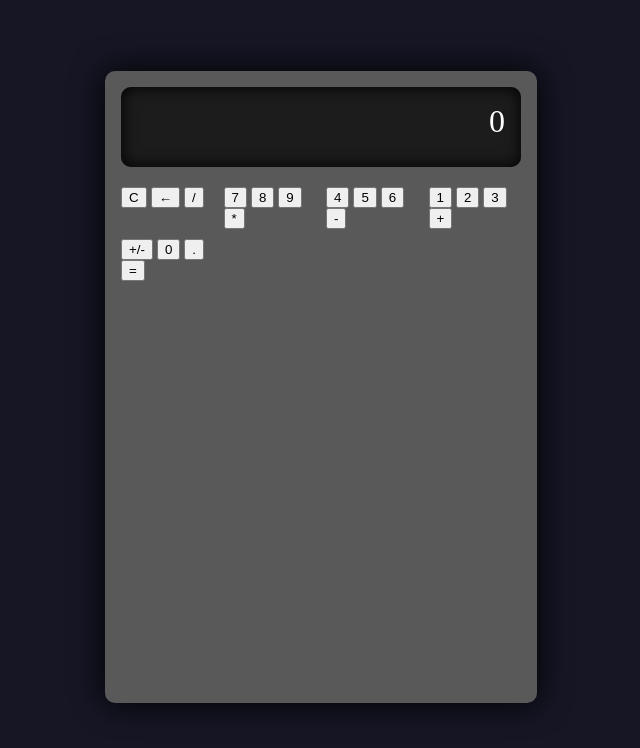
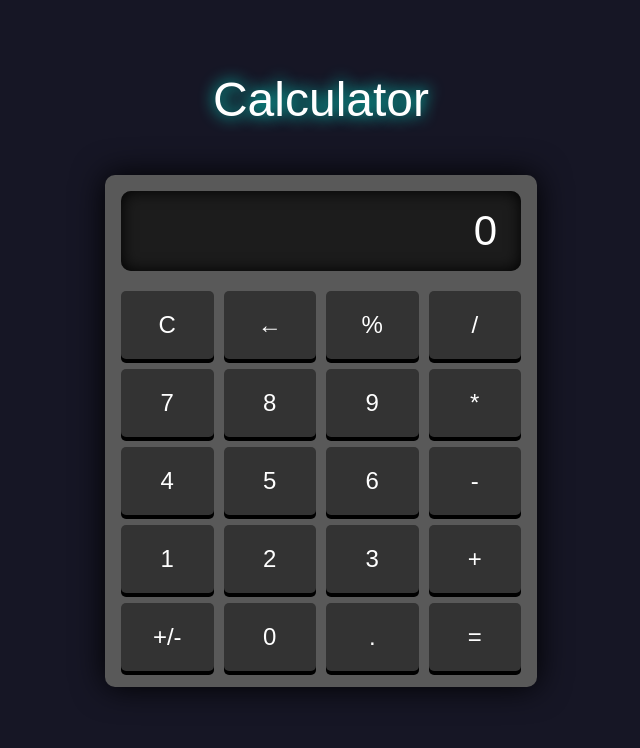
Before and after one commit to DrkNxt/odin-calculator, a plain HTML site: page index.html in a window 1280 px wide. Shown: the whole page, without its empty margins (319-959 px from the left). Drawn offline with Linux system fonts and the light colour scheme.

Commit message:
Complete calculator UI

```diff
--- a/index.html
+++ b/index.html
@@ -8,12 +8,15 @@
     <title>Document</title>
 </head>
 <body>
+    <div id="container">
+        <div id="title">Calculator</div>
         <div id="calculator">
             <div id="display">0</div>
             <div id="buttons">
                 <div class="row">
                     <button class="delete">C</button>
                     <button class="delete">←</button>
+                    <button class="operator">%</button>
                     <button class="operator">/</button>
                 </div>
                 <div class="row">
@@ -35,12 +38,13 @@
                     <button class="operator">+</button>
                 </div>
                 <div class="row">
-                <button class="operator">+/-</button>
+                    <button class="number">+/-</button>
                     <button class="number">0</button>
                     <button class="number">.</button>
                     <button class="equals">=</button>
                 </div>
             </div>
         </div>
+    </div>
 </body>
 </html>
--- a/script.js
+++ b/script.js
@@ -16,6 +16,21 @@ function mul(x, y) {
 
 function div(x, y) {
     return x/y;
+}
+
+function mod(x, y) {
+    if (x <= 0 || y == 0) {
+        return x;
+    }
+    let neg = y < 0;
+    y = Math.abs(y);
+    while (x >= y) {
+        x -= y;
+    }
+    if (neg && x != 0) {
+        return x-y;
+    }
+    return x;
 }
 
 function operate(x, y, op) {
--- a/styles.css
+++ b/styles.css
@@ -2,19 +2,28 @@ body {
     background-color: #161625;
     display: flex;
     justify-content: center;
+    font-family: 'Arial', sans-serif;
+}
+
+#title {
+    color: #ffffff;
+    font-size: 48px;
+    margin-top: 64px;
+    margin-bottom: 48px;
+    text-align: center;
+    text-shadow: 0 0 16px #00ffe5;
 }
 
 #calculator {
     background-color: #595959;
     border-radius: 10px;
     box-shadow: 0 0 32px #000000;
-    margin-top: 5%;
     padding: 16px;
     display: flex;
     flex-direction: column;
     align-items: center;
     width: 400px;
-    height: 600px
+    height: 480px
 }
 
 #display {
@@ -22,14 +31,13 @@ body {
     border-radius: 10px;
     box-shadow: inset 0 0 16px #000000;
     color: #ffffff;
-    font-size: 32px;
+    font-size: 42px;
     height: 80px;
     margin-bottom: 20px;
     box-sizing: border-box;
-    padding: 16px;
+    padding: 16px 24px;
     text-align: right;
     width: 100%;
-    overflow-x: auto;
 }
 
 #buttons {
@@ -38,3 +46,23 @@ body {
     grid-gap: 10px;
     width: 100%;
 }
+
+.row {
+    display: contents;
+}
+
+button {
+    background-color: #333333;
+    border: none;
+    border-radius: 5px;
+    box-shadow: 0 4px #000000;
+    color: #ffffff;
+    font-size: 24px;
+    padding: 20px;
+    cursor: pointer;
+    transition: background-color 0.3s, box-shadow 0.1s;
+}
+
+button:hover {
+    background-color: #444444;
+}
```
Lines whose indentation alone changed are shown as unchanged.
